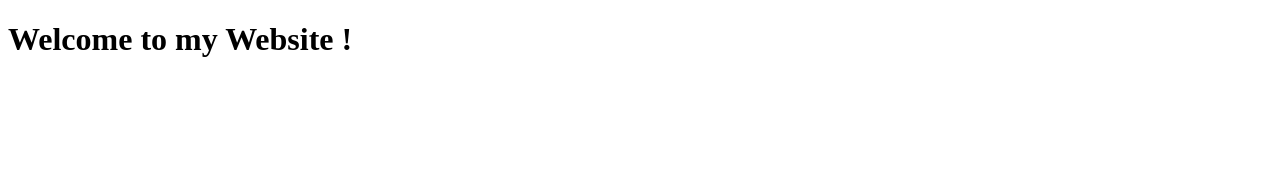
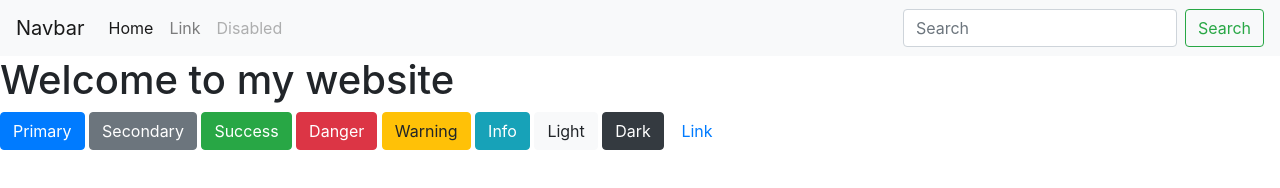
Before and after one commit to JLasat/lasat, a plain HTML site: page index.html in a window 1280 px wide. Drawn offline with nearby package versions, Linux system fonts and the light colour scheme.

Commit message:
Update index.html

```diff
--- a/index.html
+++ b/index.html
@@ -1,18 +1,53 @@
-<!doctype html>
-
-<html lang="en">
-<head>
+<html lang="en"><head>
   <meta charset="utf-8">
 
   <title>Jeffrey Lasat</title>
-  <meta name="description" content="The HTML5 Herald">
-  <meta name="author" content="Jeffrey">
+  <meta name="description" content="Jeffrey Lasat">
+  <meta name="author" content="Lasat">
+  <link rel="stylesheet" href="https://maxcdn.bootstrapcdn.com/bootstrap/4.0.0/css/bootstrap.min.css" integrity="sha384-Gn5384xqQ1aoWXA+058RXPxPg6fy4IWvTNh0E263XmFcJlSAwiGgFAW/dAiS6JXm" crossorigin="anonymous">
+</head>
 
-  <link rel="stylesheet" href=">
 
-</head>
 <body>
- <h1>Welcome to my Website !</h1>
-  <script src=""></script>
-</body>
-</html>
+  <nav class="navbar navbar-expand-lg navbar-light bg-light">
+  <a class="navbar-brand" href="#">Navbar</a>
+  <button class="navbar-toggler" type="button" data-toggle="collapse" data-target="#navbarTogglerDemo02" aria-controls="navbarTogglerDemo02" aria-expanded="false" aria-label="Toggle navigation">
+    <span class="navbar-toggler-icon"></span>
+  </button>
+
+  <div class="collapse navbar-collapse" id="navbarTogglerDemo02">
+    <ul class="navbar-nav mr-auto mt-2 mt-lg-0">
+      <li class="nav-item active">
+        <a class="nav-link" href="#">Home <span class="sr-only">(current)</span></a>
+      </li>
+      <li class="nav-item">
+        <a class="nav-link" href="#">Link</a>
+      </li>
+      <li class="nav-item">
+        <a class="nav-link disabled" href="#">Disabled</a>
+      </li>
+    </ul>
+    <form class="form-inline my-2 my-lg-0">
+      <input class="form-control mr-sm-2" type="search" placeholder="Search">
+      <button class="btn btn-outline-success my-2 my-sm-0" type="submit">Search</button>
+    </form>
+  </div>
+</nav>
+  <h1> Welcome to my website</h1>
+
+  <button type="button" class="btn btn-primary">Primary</button>
+<button type="button" class="btn btn-secondary">Secondary</button>
+<button type="button" class="btn btn-success">Success</button>
+<button type="button" class="btn btn-danger">Danger</button>
+<button type="button" class="btn btn-warning">Warning</button>
+<button type="button" class="btn btn-info">Info</button>
+<button type="button" class="btn btn-light">Light</button>
+<button type="button" class="btn btn-dark">Dark</button>
+
+<button type="button" class="btn btn-link">Link</button>
+  <script src="https://code.jquery.com/jquery-3.2.1.slim.min.js" integrity="sha384-KJ3o2DKtIkvYIK3UENzmM7KCkRr/rE9/Qpg6aAZGJwFDMVNA/GpGFF93hXpG5KkN" crossorigin="anonymous"></script>
+<script src="https://cdnjs.cloudflare.com/ajax/libs/popper.js/1.12.9/umd/popper.min.js" integrity="sha384-ApNbgh9B+Y1QKtv3Rn7W3mgPxhU9K/ScQsAP7hUibX39j7fakFPskvXusvfa0b4Q" crossorigin="anonymous"></script>
+<script src="https://maxcdn.bootstrapcdn.com/bootstrap/4.0.0/js/bootstrap.min.js" integrity="sha384-JZR6Spejh4U02d8jOt6vLEHfe/JQGiRRSQQxSfFWpi1MquVdAyjUar5+76PVCmYl" crossorigin="anonymous"></script>
+
+
+</body></html>
```
